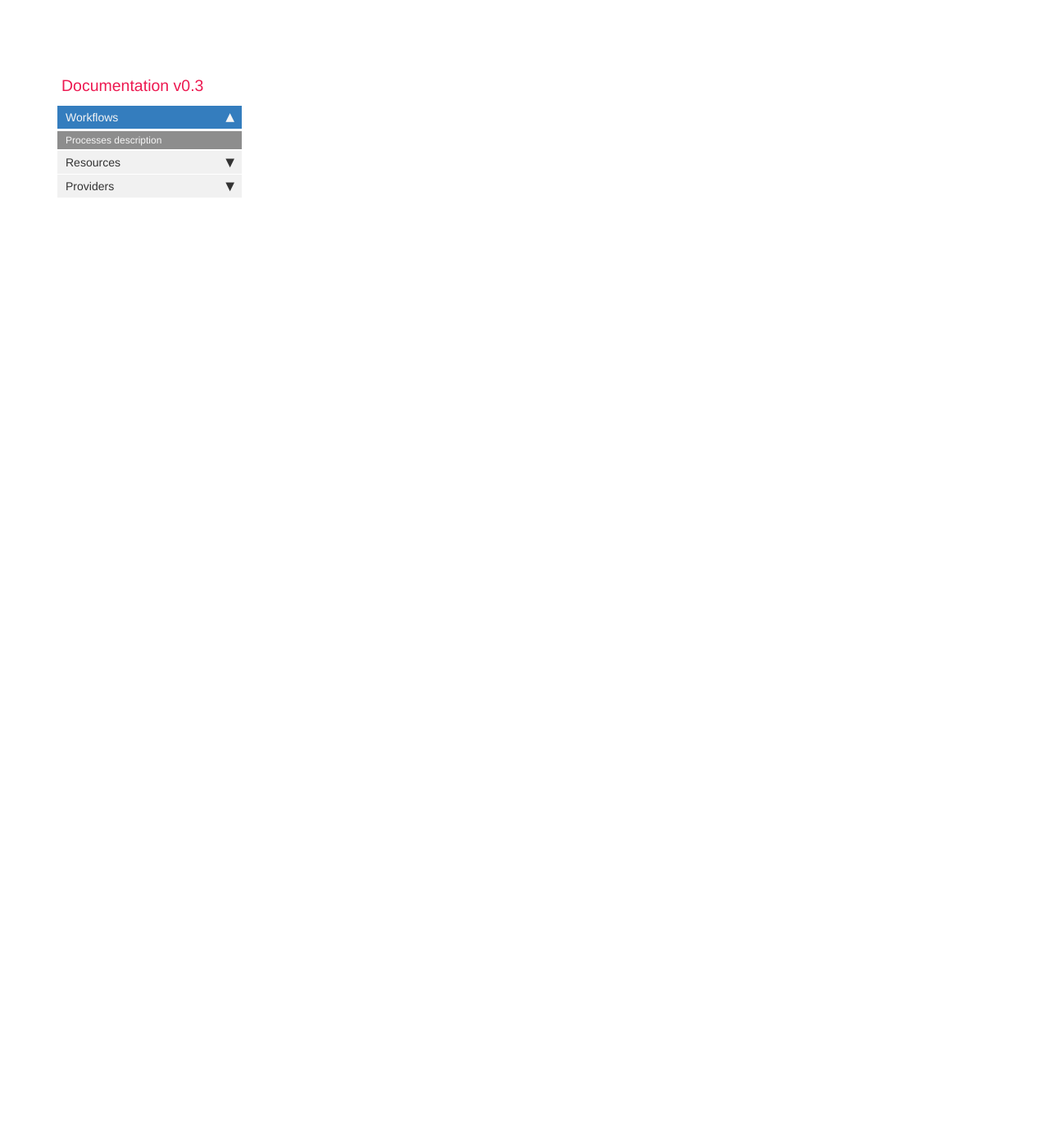
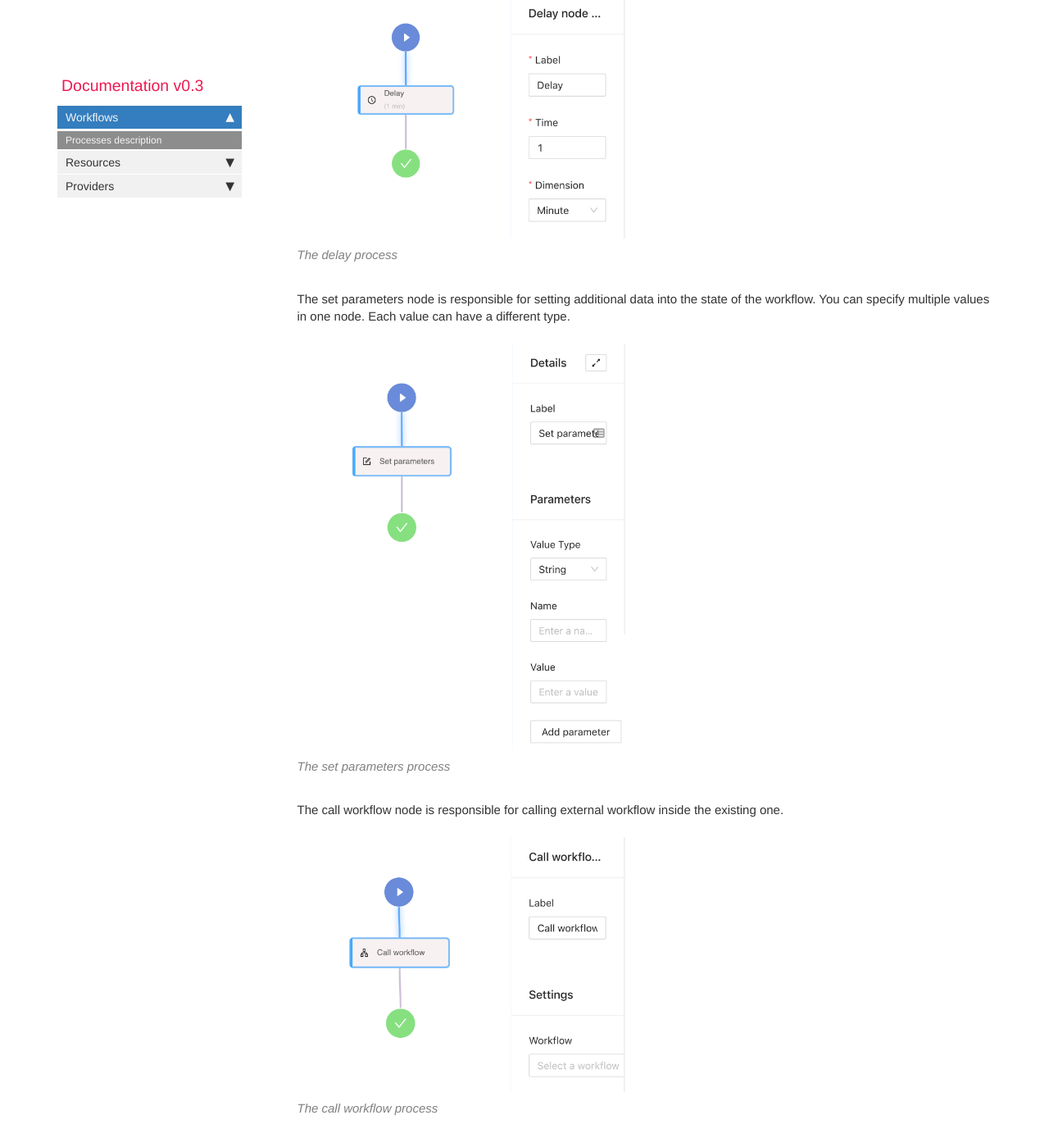
Before and after one commit to adminixio/adminix-docs, a Jekyll site: the page built from pages/mydoc/processes_doc.md, in a window 1280 px wide and 1400 px high, scrolled down 2766 px. Shown: the whole window at 82% size. Built offline with Jekyll 4.4.1, drawn with Linux system fonts in a browser that asks for light colours; comment, search, counter and statistics services are not loaded; some of the changed text lies outside the part shown.

Commit message:
new docs

```diff
--- a/pages/mydoc/processes_doc.md
+++ b/pages/mydoc/processes_doc.md
@@ -14,14 +14,32 @@ Each workflow consists of a chain of processes. The process is a business logic
 There are default and custom processes. The default processes are predefined by Adminix workflow and can't be customized. The custom processes can be configured inside the processes management page.
 
 There are seven default processes:
-{% include image.html file="processes.png" url="http://jekyllrb.com" alt="Jekyll" caption="This is a sample caption" %}
+{% include image.html file="processes.png" max-width="200" alt="Default processes" caption="Adminix default processes" %}
 
 The end node should be placed at the end of the chain. Every workflow should have at least one end node. The end node can have a status of success or failure.
 
+{% include image.html file="end_process.png" max-width="400" alt="Jekyll" caption="The end process" %}
+
 The condition defines a start of condition branching logic. It has a title that can be customized.
+
+{% include image.html file="condition_process.png" max-width="400" alt="Condtion" caption="The condition process" %}
 
 The case defines a new branch of the condition. The condition can have multiple cases. Each case has rules. The rule is a logical condition.
 
+{% include image.html file="case_process.png" max-width="400" alt="Case" caption="The case process" %}
+
 Else defines the else condition. Each condition can have only one else node. The else node doesn't have rules in it.
 
+{% include image.html file="else_process.png" max-width="400" alt="Else" caption="The else process" %}
+
 The delay node is responsible for delaying the workflow for some period of time. It has
+
+{% include image.html file="delay_process.png" max-width="400" alt="Delay" caption="The delay process" %}
+
+The set parameters node is responsible for setting additional data into the state of the workflow. You can specify multiple values in one node. Each value can have a different type.
+
+{% include image.html file="set_parameter_process.png" max-width="400" alt="Set parameters" caption="The set parameters process" %}
+
+The call workflow node is responsible for calling external workflow inside the existing one.
+
+{% include image.html file="call_workflow_process.png" max-width="400" alt="Call workflow" caption="The call workflow process" %}
```
Also changed, not shown: images/call_workflow_process.png (added), images/case_process.png (added), images/condition_process.png (added), images/delay_process.png (added), images/else_process.png (added), images/end_process.png (added), images/set_parameter_process.png (added), 1 other file.
